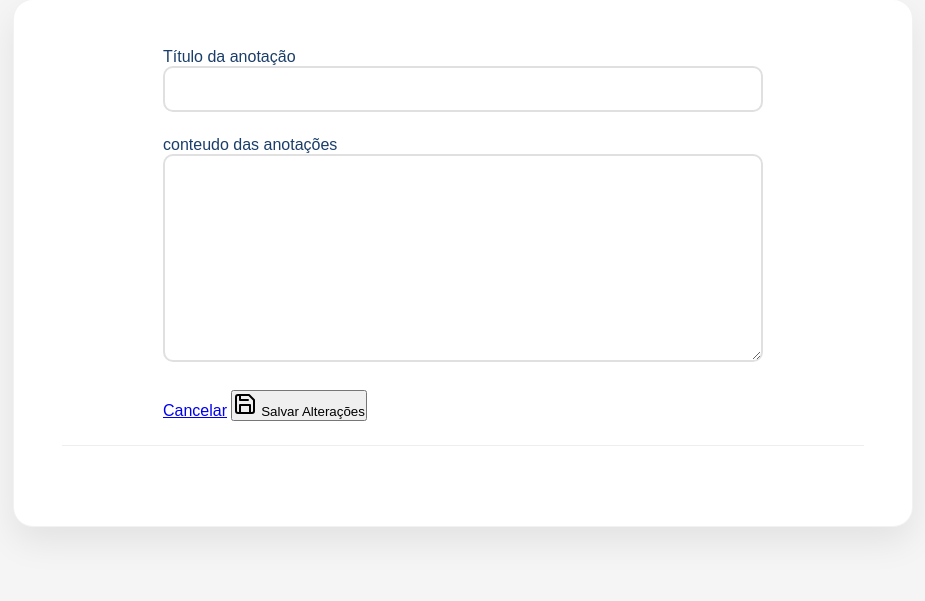
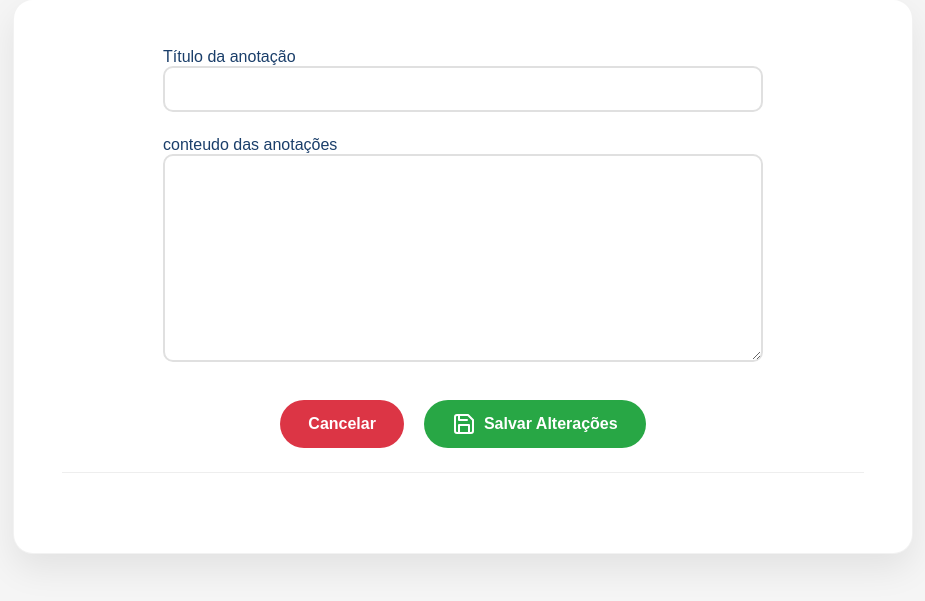
Before and after one commit to eduardohasantos/intellifit, a Django app: template notes/templates/notes/edit_notes.html in a window 1280 px wide. Shown: the part 141-742 px from the top of the page, without its empty margins (177-1102 px from the left). Run offline with Django 5.2, Linux system fonts and the light colour scheme; the template is opened without the code that fills it: values that come from a table or form of the project are taken from there, others are empty.

Commit message:
Improve edit-note page styling
Refined CSS on the edit annotations page, resolving visual inconsistencies and enhancing overall layout quality.

```diff
--- a/notes/static/notes/css/note.css
+++ b/notes/static/notes/css/note.css
@@ -50,7 +50,7 @@
     transform: translateY(-2px);
 }
 
-/* Lista de anotações (os títulos) */
+/* Lista de anotações */
 .notes-grid {
     display: grid;
     grid-template-columns: repeat(auto-fit, minmax(250px, 1fr));
@@ -92,7 +92,7 @@
     padding: 3rem 0;
 }
 
-/* Estilos para o formulário */
+/* Formulário */
 .note-form {
     display: flex;
     flex-direction: column;
@@ -126,7 +126,19 @@
     border-color: var(--light-blue);
     box-shadow: 0 0 0 3px rgba(100, 181, 246, 0.1);
 }
-/* Estilos para a página de detalhes */
+
+/* Erro nos campos */
+.field-error {
+    border: 2px solid red !important;
+}
+
+.error-msg {
+    color: red;
+    font-size: 0.85rem;
+    margin-top: 4px;
+}
+
+/* Página de detalhes */
 .note-detail-header {
     text-align: left;
     margin-bottom: 2rem;
@@ -134,36 +146,56 @@
     padding-bottom: 1.5rem;
 }
 
-.note-detail-header .notes-title {
-    margin-bottom: 0.5rem;
-}
-
 .note-content {
     text-align: left;
     font-size: 1.1rem;
     line-height: 1.7;
     color: #333;
-    white-space: pre-wrap; /* Garante quebras de linha e espaços */
+    white-space: pre-wrap;
     margin-bottom: 3rem;
 }
 
-.btn-back {
-    background-color: #f0f0f0;
-    color: #333;
-    border: 1px solid #ddd;
-    padding: 10px 25px;
-    border-radius: 25px;
+/* Botões arredondados */
+.form-actions-center {
+    display: flex;
+    justify-content: center;
+    gap: 20px;
+    margin-top: 10px;
+}
+
+.btn-save-rounded,
+.btn-cancel-rounded {
+    padding: 12px 28px;
+    border-radius: 30px;
+    font-weight: 600;
     font-size: 1rem;
-    font-weight: 600;
-    cursor: pointer;
-    transition: all 0.3s ease;
-    text-decoration: none;
     display: inline-flex;
     align-items: center;
     gap: 8px;
+    cursor: pointer;
+    border: none;
+    text-decoration: none;
+    transition: transform 0.2s ease, opacity 0.2s ease;
 }
 
-.btn-back:hover {
-    background-color: #e0e0e0;
-    border-color: #ccc;
+/* Salvar = verde */
+.btn-save-rounded {
+    background-color: #28a745;
+    color: white;
 }
+
+.btn-save-rounded:hover {
+    transform: translateY(-2px);
+    opacity: 0.9;
+}
+
+/* Cancelar = vermelho */
+.btn-cancel-rounded {
+    background-color: #dc3545;
+    color: white;
+}
+
+.btn-cancel-rounded:hover {
+    transform: translateY(-2px);
+    opacity: 0.9;
+}
--- a/notes/templates/notes/edit_notes.html
+++ b/notes/templates/notes/edit_notes.html
@@ -15,11 +15,17 @@
             <h1 class="site-name">IntelliFit</h1>
         </a>
         <nav class="header-actions">
-            <a href="{% url 'edit_account' %}" class="nav-btn"><i data-feather="user"></i> Editar Perfil</a>
-            <a href="{% url 'delete_account' %}" class="nav-btn delete-btn"><i data-feather="trash-2"></i> Excluir Perfil</a>
+            <a href="{% url 'edit_account' %}" class="nav-btn">
+                <i data-feather="user"></i> Editar Perfil
+            </a>
+            <a href="{% url 'delete_account' %}" class="nav-btn delete-btn">
+                <i data-feather="trash-2"></i> Excluir Perfil
+            </a>
             <form action="{% url 'logout' %}" method="post" class="logout-form">
                 {% csrf_token %}
-                <button type="submit" class="nav-btn logout-btn"><i data-feather="log-out"></i> Sair</button>
+                <button type="submit" class="nav-btn logout-btn">
+                    <i data-feather="log-out"></i> Sair
+                </button>
             </form>
         </nav>
     </header>
@@ -27,47 +33,47 @@
     <main class="main-content">
         <div class="notes-container">
             <div class="note-detail-header">
-               <form method="POST" class="note-form">
+
+<form method="POST" class="note-form">
     {% csrf_token %}
 
+    <!-- CAMPO TÍTULO -->
     <div class="form-group">
         <label for="{{ form.title.id_for_label }}">{{ form.title.label }}</label>
 
-        {{ form.title }}
-
         {% if form.title.errors %}
-            <div class="error-list">
-                {% for error in form.title.errors %}
-                    <span class="text-danger">{{ error }}</span>
-                {% endfor %}
-            </div>
+            {{ form.title }}
+            <div class="error-msg">Não pode salvar em branco.</div>
+        {% else %}
+            {{ form.title }}
         {% endif %}
     </div>
 
+    <!-- CAMPO CONTEÚDO -->
     <div class="form-group">
         <label for="{{ form.content.id_for_label }}">{{ form.content.label }}</label>
 
-        {{ form.content }}
-
         {% if form.content.errors %}
-            <div class="error-list">
-                {% for error in form.content.errors %}
-                    <span class="text-danger">{{ error }}</span>
-                {% endfor %}
-            </div>
+            {{ form.content }}
+            <div class="error-msg">Não pode salvar em branco.</div>
+        {% else %}
+            {{ form.content }}
         {% endif %}
     </div>
 
     {{ form.non_field_errors }}
 
-    <div class="form-actions">
-        <a href="{% url 'notes:note_list' %}" class="btn-cancel-form">Cancelar</a>
-        <button type="submit" class="btn-submit">
-            <i data-feather="save"></i>
-            Salvar Alterações
+    <!-- BOTÕES -->
+    <div class="form-actions-center">
+        <a href="{% url 'notes:note_list' %}" class="btn-cancel-rounded">Cancelar</a>
+        <button type="submit" class="btn-save-rounded">
+            <i data-feather="save"></i> Salvar Alterações
         </button>
     </div>
 </form>
+
+            </div>
+        </div>
     </main>
 
     <script>
```
